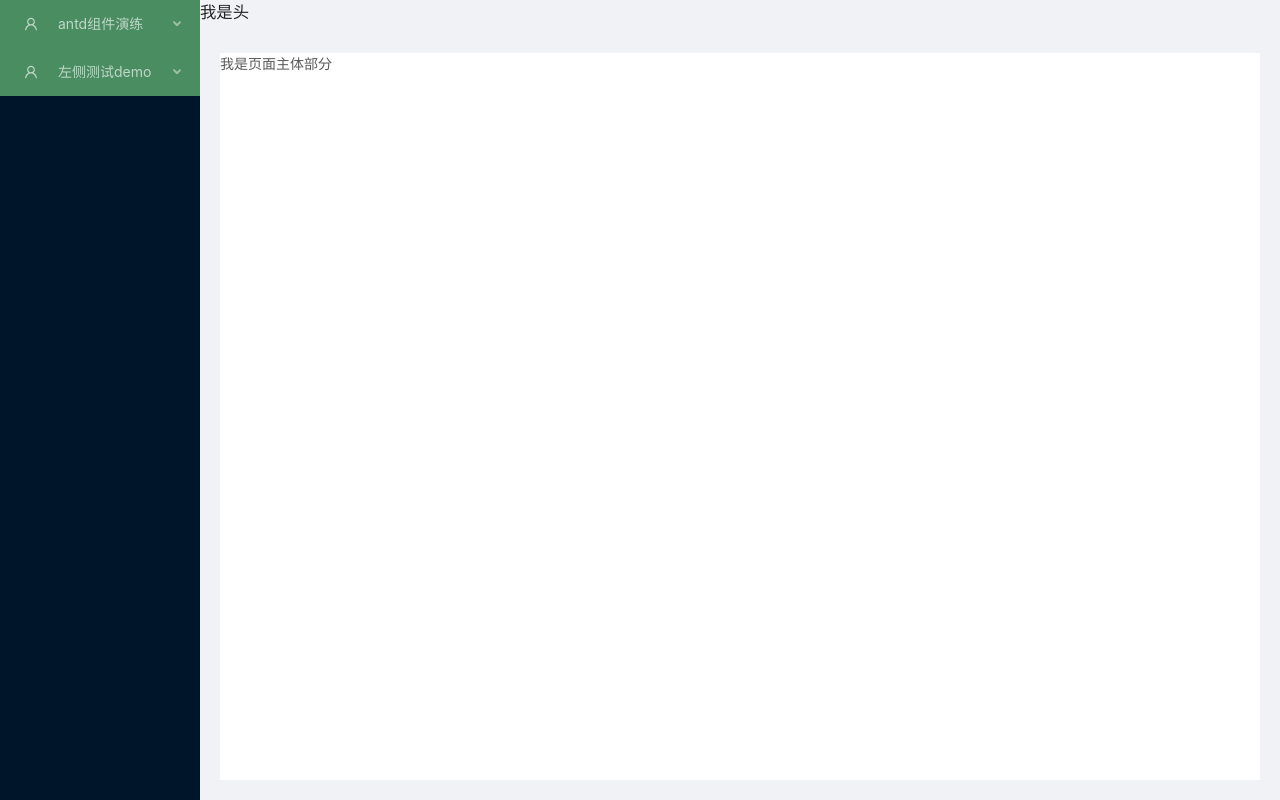
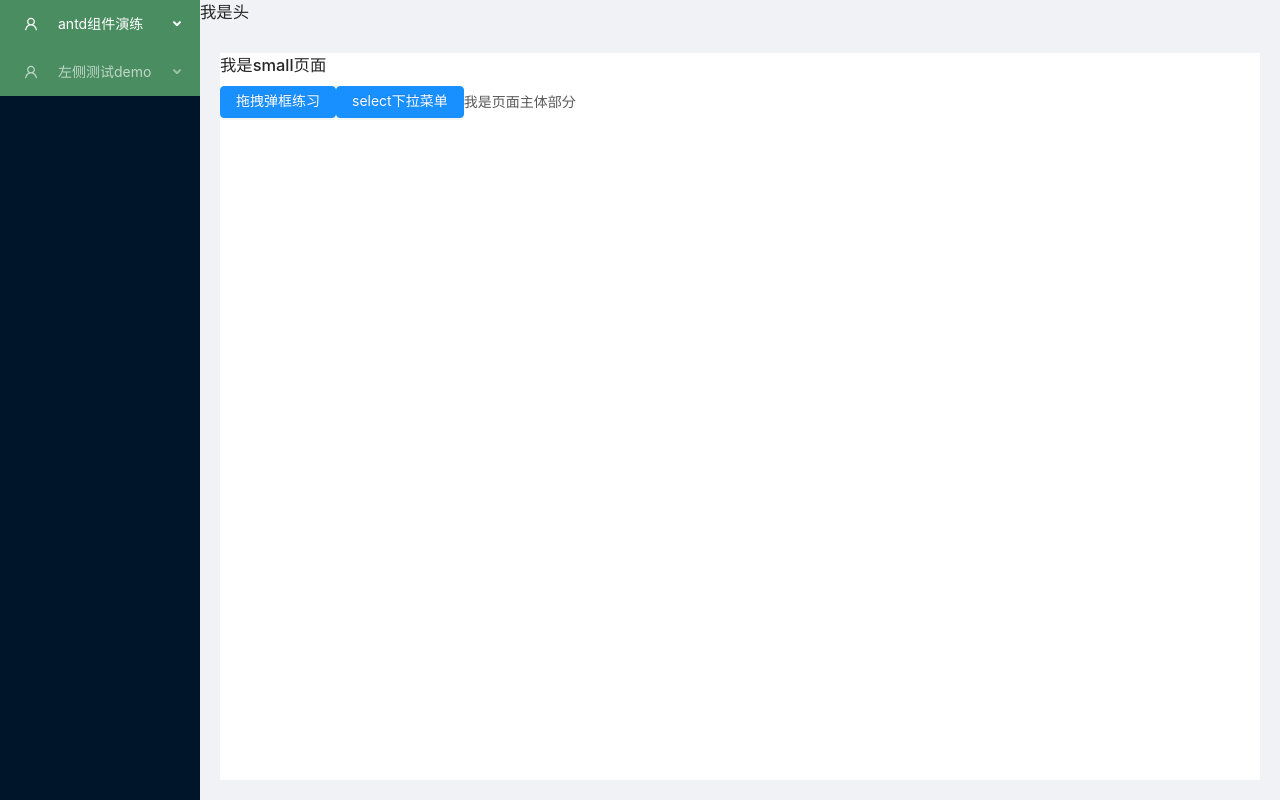
Before and after one commit to qiang-chen/react_demo, a React (Create React App) app: page /pages/antd/small in a window 1280 px wide. Built offline with nearby package versions, Linux system fonts and the light colour scheme.

Commit message:
fix: 路由表

```diff
--- a/src/components/LeftNav.tsx
+++ b/src/components/LeftNav.tsx
@@ -2,34 +2,55 @@
  * @description
  * @author cq
  * @Date 2020-05-25 14:39:55
- * @LastEditTime 2020-05-25 15:14:30
+ * @LastEditTime 2020-05-25 19:19:38
  * @LastEditors cq
  */
-import React, { FunctionComponent } from 'react';
+import React, { FunctionComponent, useState, useEffect } from 'react';
 import { Menu } from 'antd';
 import { UserOutlined, MailOutlined } from '@ant-design/icons';
-import { Link } from 'react-router-dom';
+import { Link, withRouter } from 'react-router-dom';
 import routeConfig from "../routes/routeConfig"
 
 const { SubMenu } = Menu;
 type deepMenuProps = {
-
+  location: any
 }
 
-const DeepMenu: FunctionComponent<deepMenuProps> = ({ }) => {
+const DeepMenu: FunctionComponent<deepMenuProps> = ({ location }) => {
+  const [path, setPath] = useState(location.pathname);
+  const [openKey, setOpenKey] = useState("");
   // let path = props.location.pathname;
   // const openKey = this.openKey;
   /*
   根据menu的数据数组生成对应的标签数组
   使用reduce() + 递归调用
   */
+  const findDefault = (routeConfig: any[], curObj: any): any => {
+    for (let i = 0; i < routeConfig.length; i++) {
+      if (routeConfig[i].children) {
+        curObj = routeConfig[i]
+        return findDefault(routeConfig[i].children, curObj)
+      } else {
+        if (routeConfig[i].path === location.pathname) {
+          console.log(curObj, 456);
+          return curObj
+        }
+      }
+    }
+    // routeConfig.forEach((item: any) => {
+
+    // })
+  }
+
+  useEffect(() => {
+    const obj = findDefault(routeConfig, {});
+    console.log(obj, 234);
+    setOpenKey(obj.path)
+  }, []);
+
   const getMenuNOdes = (menuList: any[]) => {
     // const path = props.location.pathname;
     return menuList.reduce((pre, item) => {
-      // // 如果当前用户有item对应的权限,才需要显示对应的菜单项
-      // if (hasAuth(item)) {
-
-      // }
       // 向pre添加<Menu.Item>
       if (!item.children) {
         pre.push((
@@ -41,10 +62,6 @@ const DeepMenu: FunctionComponent<deepMenuProps> = ({ }) => {
           </Menu.Item>
         ));
       } else {
-        // const cItem = item.children.find((cItem: { key: any; }) => path.indexOf(cItem.key) === 0);
-        // if (cItem) {
-        //   this.openKey = item.key;
-        // }
         pre.push((
           <SubMenu
             key={item.path}
@@ -85,8 +102,8 @@ const DeepMenu: FunctionComponent<deepMenuProps> = ({ }) => {
       <Menu
         mode="inline"
         theme="dark"
-      // selectedKeys={[path]}
-      // defaultOpenKeys={[openKey]}
+        selectedKeys={[path]}
+        defaultOpenKeys={[openKey]}
       >
         {getMenuNOdes(routeConfig)}
       </Menu>
@@ -95,4 +112,4 @@ const DeepMenu: FunctionComponent<deepMenuProps> = ({ }) => {
 }
 
 
-export default DeepMenu
+export default withRouter(DeepMenu);
--- a/src/routes/RouteView.tsx
+++ b/src/routes/RouteView.tsx
@@ -2,7 +2,7 @@
  * @description 路由表循环
  * @author cq
  * @Date 2020-05-25 15:16:47
- * @LastEditTime 2020-05-25 16:27:08
+ * @LastEditTime 2020-05-25 19:29:21
  * @LastEditors cq
  */
 import React, { FunctionComponent } from 'react';
@@ -15,27 +15,28 @@ type RouteViewProps = {
 // export default RouteView
 
 const RouteView: FunctionComponent<RouteViewProps> = ({ children }) => {
-  const deepRouteView = (children: any[]) => {
-    return <Switch>
-      {children.map((item: any, index: number) => {
+  const deepRouteView = (children: any[]): any => {
+    return <>
+      {children.map((item: any) => {
         if (item.children) {
-          deepRouteView(item.children)
+          return deepRouteView(item.children)
         } else {
           if (item.redirect) {
             console.log(item, "item.redirect")
-            return <Redirect to={item.redirect} key={index}></Redirect>
+            return <Redirect to={item.redirect} key={item.path}></Redirect>
           } else {
-            console.log(item)
-            return <Route path={item.path} key={index} component={Home}></Route>
+            console.log(item.path, 4578900)
+            return <Route path={item.path} key={item.path + 1} component={item.component}></Route>
           }
         }
       })}
-      {/* <Route path='/pages/antd/small' component={Home}></Route> */}
-    </Switch>
+    </>
   }
   return (
     <>
-      {deepRouteView(children)}
+      <Switch>
+        {deepRouteView(children)}
+      </Switch>
     </>
   );
 }
--- a/src/routes/routeConfig.ts
+++ b/src/routes/routeConfig.ts
@@ -2,7 +2,7 @@
  * @description
  * @author cq
  * @Date 2020-04-27 16:39:13
- * @LastEditTime 2020-05-25 16:13:34
+ * @LastEditTime 2020-05-25 18:24:54
  * @LastEditors cq
  */
 
@@ -34,14 +34,14 @@ const routeConfig: any[]=[
     redirect: "/pages/antd/left",
     children: [
       {
-        path: "/pages/antd/l",
-        name: "demo区",
+        path: "/pages/left/l",
+        name: "demo区2",
         component: React.lazy(() =>
           import('../pages/antd/small/index'))
       },
       {
-        path: "/pages/antjsd/ui",
-        name: "页面排版",
+        path: "/pages/left/uih",
+        name: "页面排版2",
         component: React.lazy(() =>
           import('../pages/antd/ui/index'))
       }
```
Also changed, not shown: src/App.tsx (+1 -6 lines).
